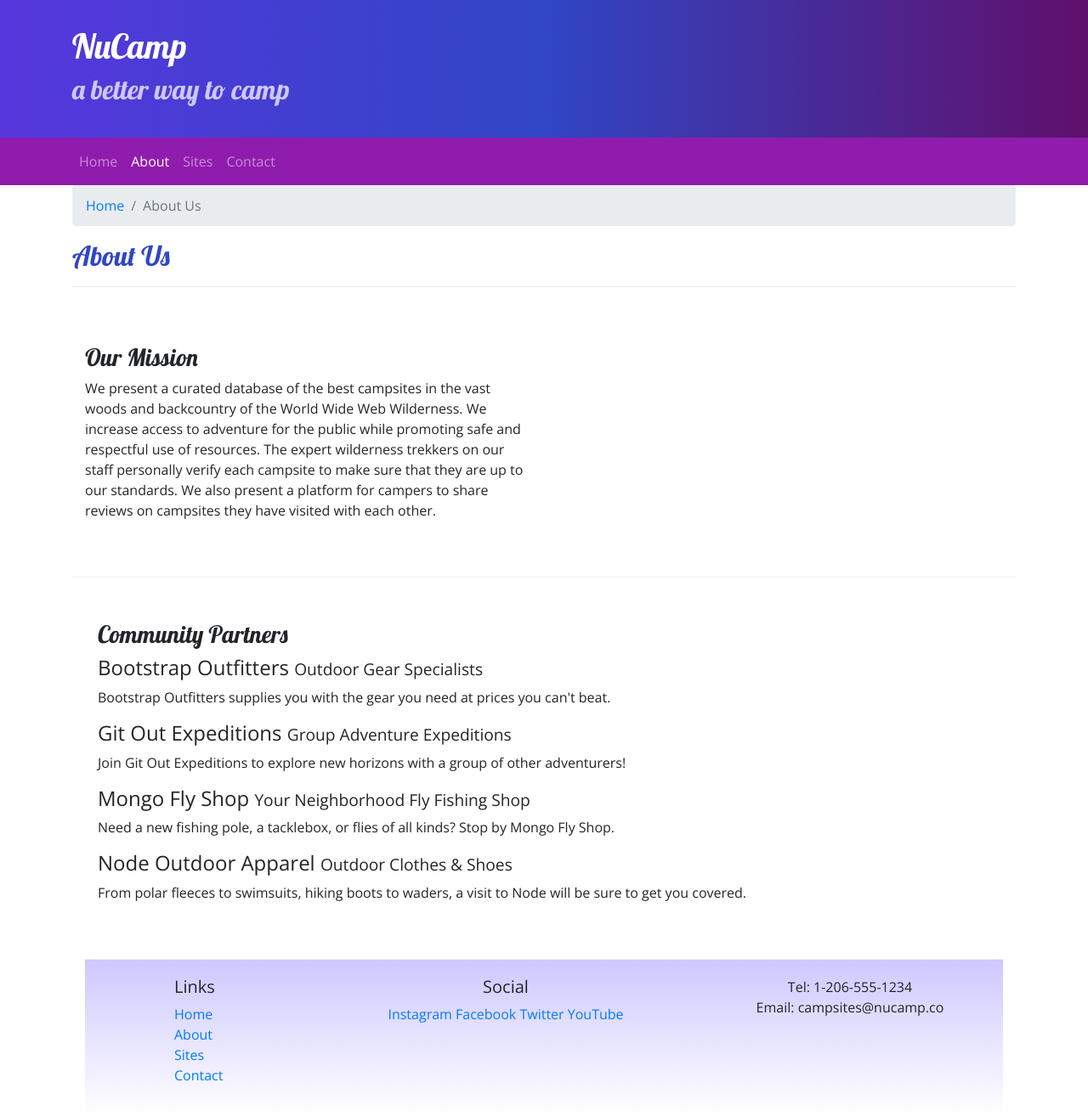
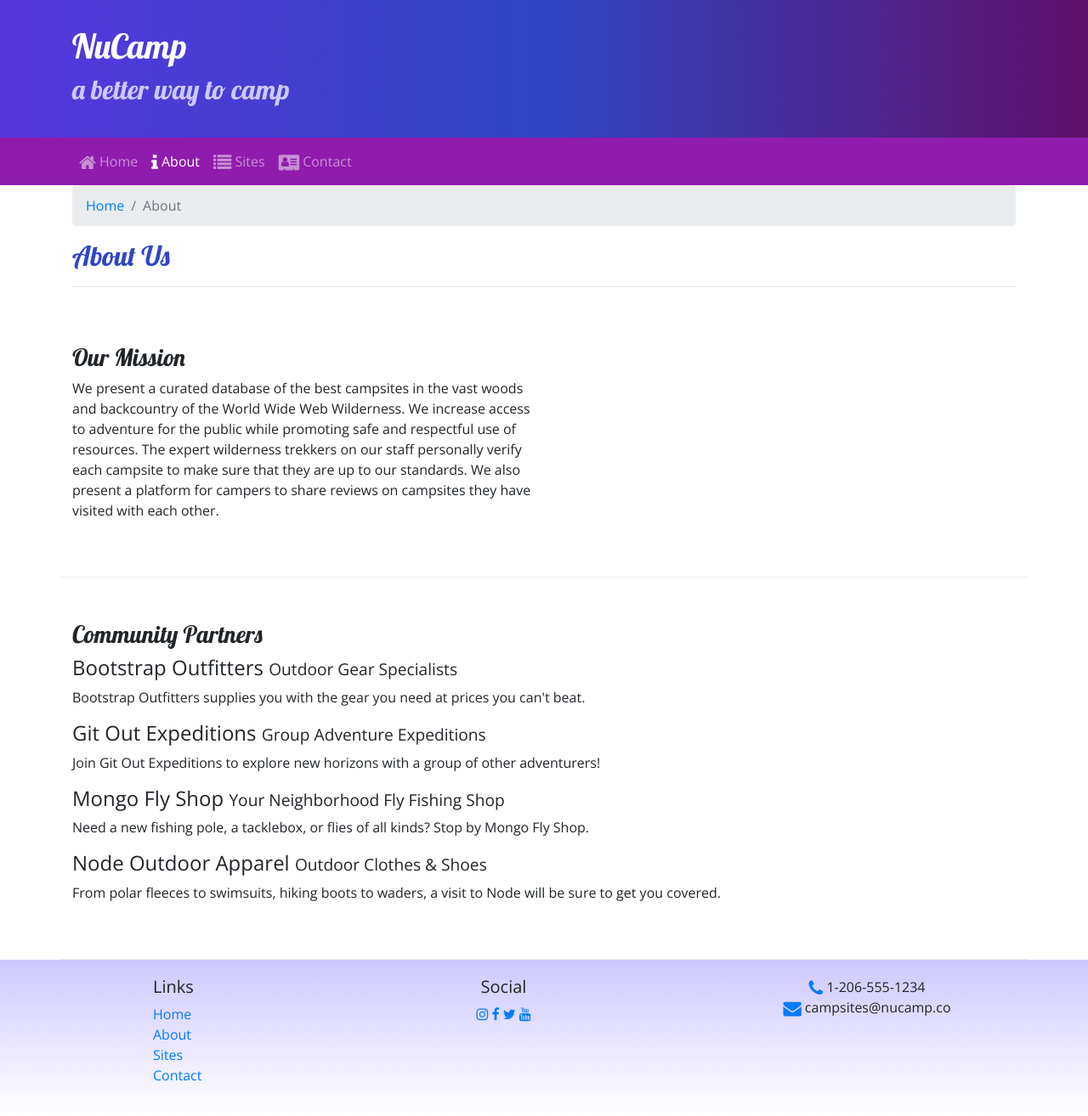
Before and after one commit to Aceerc10/nucamp-bootstrap, a website: page aboutus.html in a window 1280 px wide. Shown: the whole page at 85% size. Drawn offline with nearby package versions, Linux system fonts and the light colour scheme.

Commit message:
Icon Fonts

```diff
--- a/aboutus.html
+++ b/aboutus.html
@@ -10,6 +10,7 @@
     <link rel="stylesheet" href="node_modules/bootstrap/dist/css/bootstrap.min.css" />
 
     <!-- Additional CSS must be placed after Bootstrap CSS -->
+    <link rel="stylesheet" href="node_modules/font-awesome/css/font-awesome.min.css" />
     <link rel="stylesheet" href="https://fonts.googleapis.com/css?family=Lobster|Open+Sans" />
     <link rel="stylesheet" href="css/styles.css" />
 
@@ -36,10 +37,10 @@
             </button>
             <div class="collapse navbar-collapse" id="nucampNavbar">
                 <ul class="navbar-nav">
-                    <li class="nav-item"><a class="nav-link" href="index.html">Home</a></li>
-                    <li class="nav-item active"><a class="nav-link" href="#">About</a></li>
-                    <li class="nav-item"><a class="nav-link" href="#">Sites</a></li>
-                    <li class="nav-item"><a class="nav-link" href="#">Contact</a></li>
+                    <li class="nav-item"><a class="nav-link" href="index.html"><i class="fa fa-home fa-lg"></i> Home</a></li>
+                    <li class="nav-item active"><a class="nav-link" href="#"><i class="fa fa-info fa-lg"></i> About</a></li>
+                    <li class="nav-item"><a class="nav-link" href="#"><i class="fa fa-list fa-lg"></i> Sites</a></li>
+                    <li class="nav-item"><a class="nav-link" href="#"><i class="fa fa-address-card fa-lg"></i> Contact</a></li>
                 </ul>
             </div>
         </div>
@@ -50,10 +51,11 @@
             <div class="col">
                 <ol class="breadcrumb">
                     <li class="breadcrumb-item"><a href="index.html">Home</a></li>
-                    <li class="breadcrumb-item active">About Us</li>
+                    <li class="breadcrumb-item active">About</li>
                 </ol>
                 <h2>About Us</h2>
                 <hr />
+            </div>
         </div>
     </div>
 
@@ -69,8 +71,8 @@
                     have visited with each other.</p>
             </div>
         </div>
+    </div>
 
-            <div>
     <div class="container">
         <div class="row row-content">
             <div class="col">
@@ -113,14 +115,14 @@
                 </div>
                 <div class="col-6 col-sm-5 text-center">
                     <h5>Social</h5>
-                                <a href="http://instagram.com/">Instagram</a>
-                                <a href="http://facebook.com/">Facebook</a>
-                                <a href="http://twitter.com/">Twitter</a>
-                                <a href="http://youtube.com/">YouTube</a>
+                    <a href="http://instagram.com/"><i class="fa fa-instagram"></i></a>
+                    <a href="http://facebook.com/"><i class="fa fa-facebook"></i></a>
+                    <a href="http://twitter.com/"><i class="fa fa-twitter"></i></a>
+                    <a href="http://youtube.com/"><i class="fa fa-youtube"></i></a>
                 </div>
                 <div class="col-sm-4 text-center">
-                                Tel: 1-206-555-1234<br />
-                                Email: campsites@nucamp.co
+                    <i class="fa fa-phone fa-lg text-primary"></i> 1-206-555-1234<br />
+                    <i class="fa fa-envelope fa-lg text-primary"></i> campsites@nucamp.co
                 </div>
             </div>
         </div>
--- a/package.json
+++ b/package.json
@@ -15,6 +15,7 @@
   },
   "dependencies": {
     "bootstrap": "^4.5.0",
+    "font-awesome": "^4.7.0",
     "jquery": "^3.5.1",
     "popper.js": "^1.16.1"
   }
```
Also changed, not shown: index.html (+14 -19 lines), 1 other file. Lines whose indentation alone changed are shown as unchanged.
